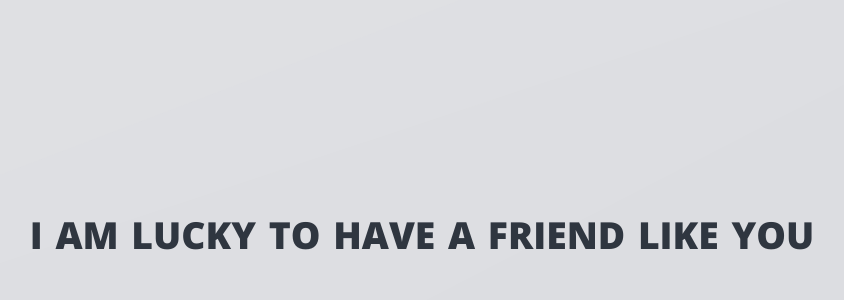
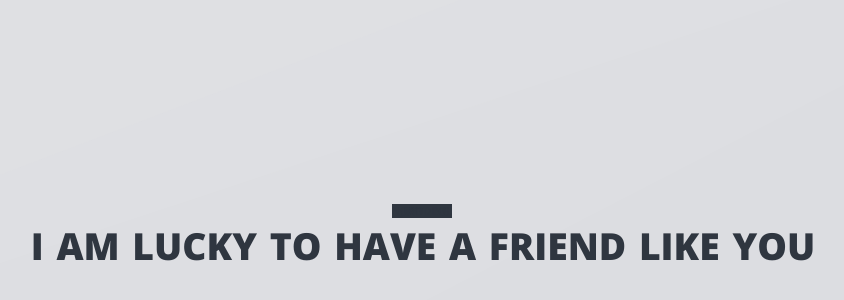
Before and after one commit to bagassj/SIMP, a plain HTML site: page index.html in a window 1280 px wide. Shown: the part 166-466 px from the top of the page, without its empty margins (218-1062 px from the left). Drawn offline with nearby package versions, Linux system fonts and the light colour scheme.

Commit message:
first commit

```diff
--- a/index.html
+++ b/index.html
@@ -7,8 +7,10 @@
     <title>SIMP</title>
 </head>
 <style>
-    @import url('https://fonts.googleapis.com/css2?family=Open+Sans:wght@700;800&display=swap');
+    @import url('https://fonts.googleapis.com/css2?family=Open+Sans:wght@300;800&display=swap');
     *{
+        font-family: 'Open Sans', sans-serif;
+        color: #2f3640;;
         padding: 0;
         margin: 0;
     }
@@ -28,16 +30,23 @@
         font-size: 28pt;
         font-weight: 800;
         word-spacing: 3px;
+        margin-left: 2px;
+    }
+    small{
+        font-size: 8pt;
+        font-weight: 300;
+        background: #2f3640;
+        word-spacing: -20px;
     }
     h1:hover span{
         font-family: 'Open Sans', sans-serif;
         color: #b33939;
     }
-    h1::before {
+    h1::before{
         transform: scaleX(0);
         transform-origin: bottom right;
     }
-    h1:hover::before {
+    h1:hover::before{
         transform: scaleX(1);
         transform-origin: bottom left;
     }
@@ -45,7 +54,7 @@
         color: #DCDDE1;
         text-decoration: none;
     }
-    h1::before {
+    h1::before{
         content: " ";
         display: block;
         position: absolute;
@@ -54,6 +63,15 @@
         background: #2f3640;
         z-index: -1;
         transition: transform .4s ease;
+    }
+    small:hover ~ h1{
+        display: none;
+    }
+    small:hover{
+        font-size: 28pt;
+        font-weight: 800;
+        background: transparent;
+        word-spacing: 0px;
     }
     @media only screen and (max-width: 768px) {
         h1{
@@ -74,6 +92,8 @@
     }
 </style>
 <body>
-    <h1><span>I</span> AM <span>L</span>UCKY T<span>O</span> HA<span>V</span>E A FRI<span>E</span>ND LIKE <span>YOU</span></h1>
+    <div>
+    <small>NOPE I'M JUST KIDDING LOL</small><br>
+    <h1><span>I</span> AM <span>L</span>UCKY T<span>O</span> HA<span>V</span>E A FRI<span>E</span>ND LIKE <span>YOU</span></h1></div>
 </body>
 </html>
```
